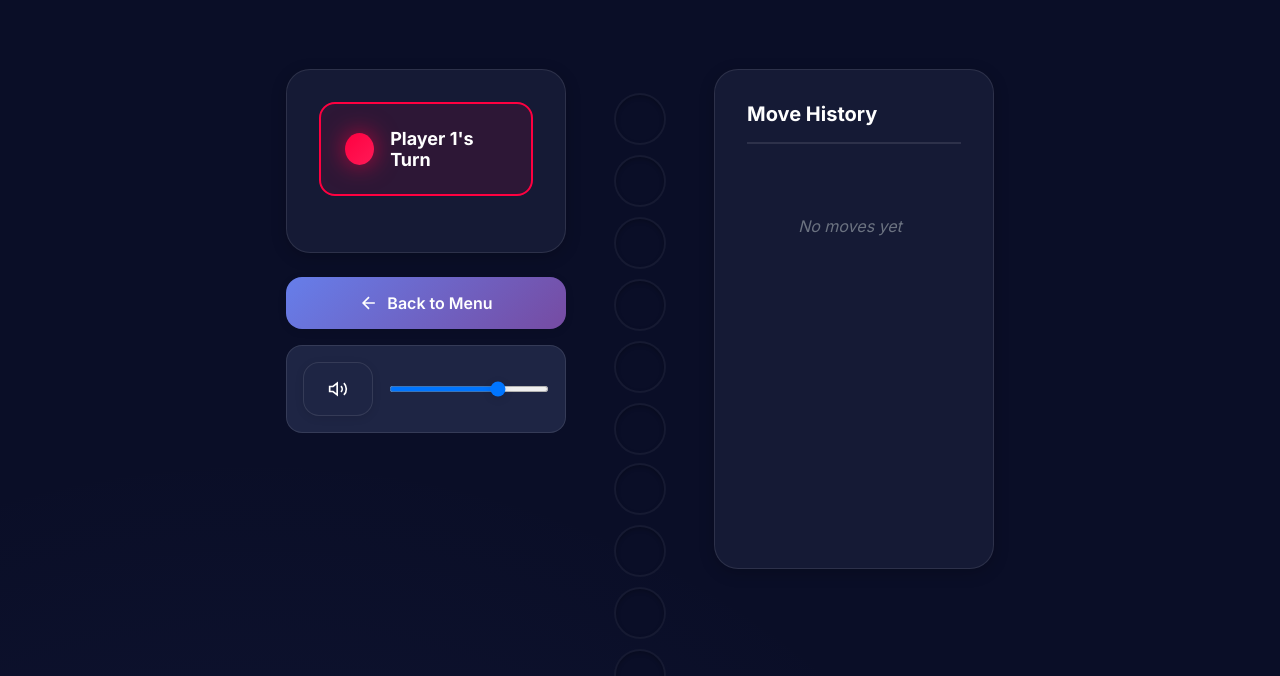
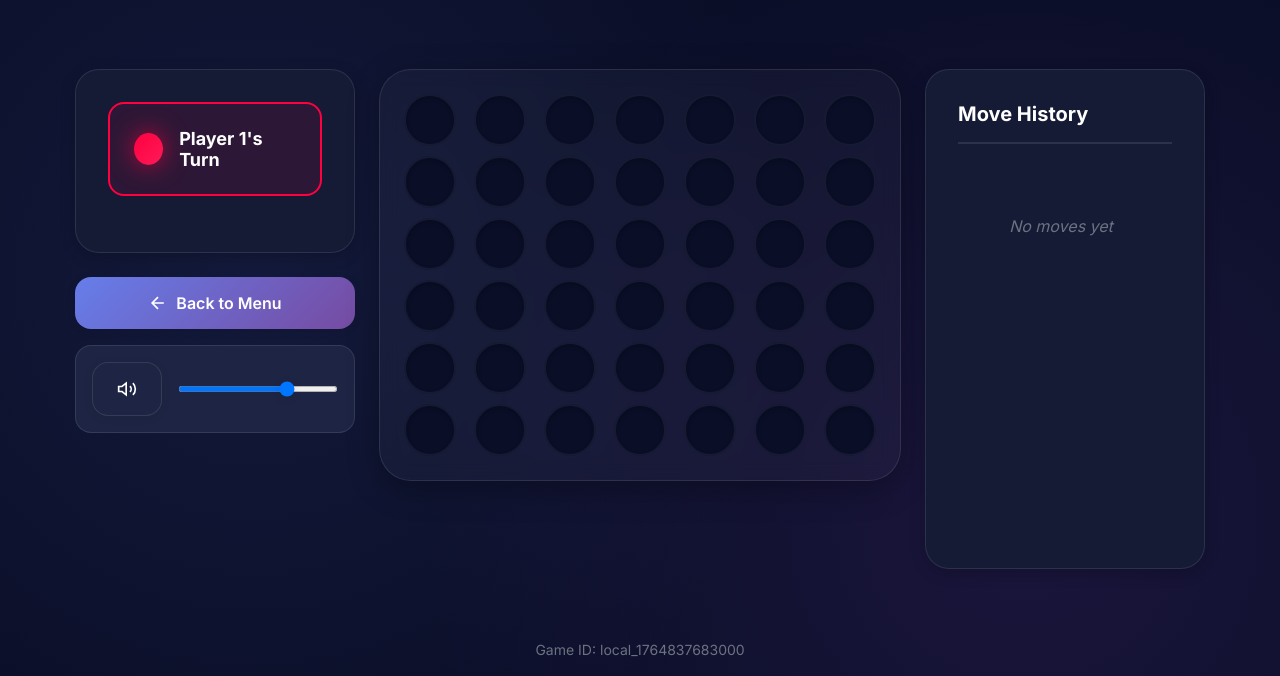
Before and after one commit to LeoGit-blip/connect4-game, a website: page frontend/game.html in a window 1280 px wide. Shown: the part 124-800 px from the top of the page. Drawn offline with Linux system fonts and the light colour scheme.

Commit message:
Board bug 4.0

```diff
--- a/frontend/css/styles.css
+++ b/frontend/css/styles.css
@@ -408,6 +408,25 @@ body {
   background: var(--color-bg-tertiary);
   color: var(--color-text-primary);
   border: 1px solid var(--color-border);
+}
+
+.board-wrapper {
+  display: flex;
+  justify-content: center;
+  perspective: 1000px;
+}
+
+.board {
+  display: flex;
+  gap: 12px;
+  padding: var(--spacing-md);
+  background: rgba(255, 255, 255, 0.03);
+  border: 1px solid var(--color-border);
+  border-radius: var(--radius-xl);
+  box-shadow: var(--shadow-lg);
+  backdrop-filter: blur(10px);
+  transform-style: preserve-3d;
+  transition: transform 0.5s ease;
 }
 
 .column {
```
